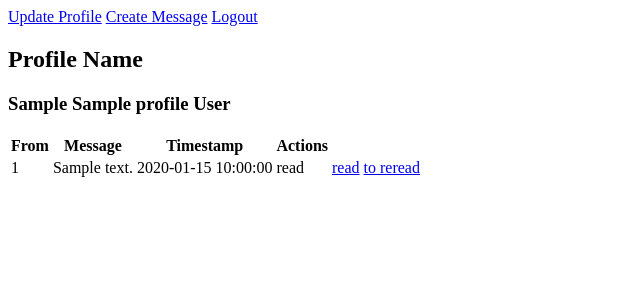
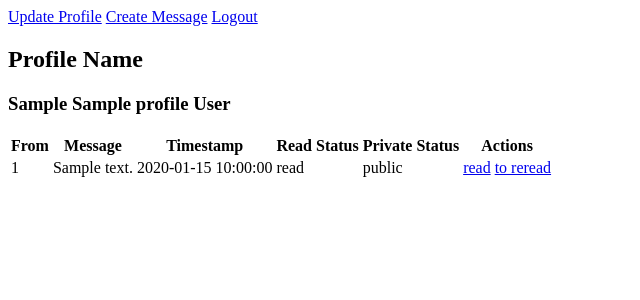
Before and after one commit to NatalieMulodjanov/Assignment_2_Ecom_Natalie_Eric, a PHP site: a page that uses app/views/Profile/wall.php in a window 1280 px wide. Shown: the top 300 px of the page, without its empty margins (0-640 px from the left). Run offline with PHP 8.4, Linux system fonts and the light colour scheme; the visitor is signed in with stand-in values (Sample User, id 1); tables that the repository leaves empty hold one stand-in row (values such as "Sample post"); some libraries are stand-ins or nearby versions.

Commit message:
added additional wall columns

```diff
--- a/app/views/Profile/wall.php
+++ b/app/views/Profile/wall.php
@@ -28,6 +28,8 @@
 			<th>From</th>
 			<th>Message</th>
 			<th>Timestamp</th>
+			<th>Read Status</th>
+			<th>Private Status</th>
 			<th>Actions</th>
 		</tr>
 		<?php
@@ -38,6 +40,7 @@
 			<td>$message->message</td>
 			<td>$convertedTimeStamp</td>
 			<td>$message->read_status</td>
+			<td>$message->private_status</td>
 			<td>
 				<a href='".BASE."Message/read/$message->message_id'>read</a>
 				<a href='".BASE."Message/to_reread/$message->message_id'>to reread</a>
```
